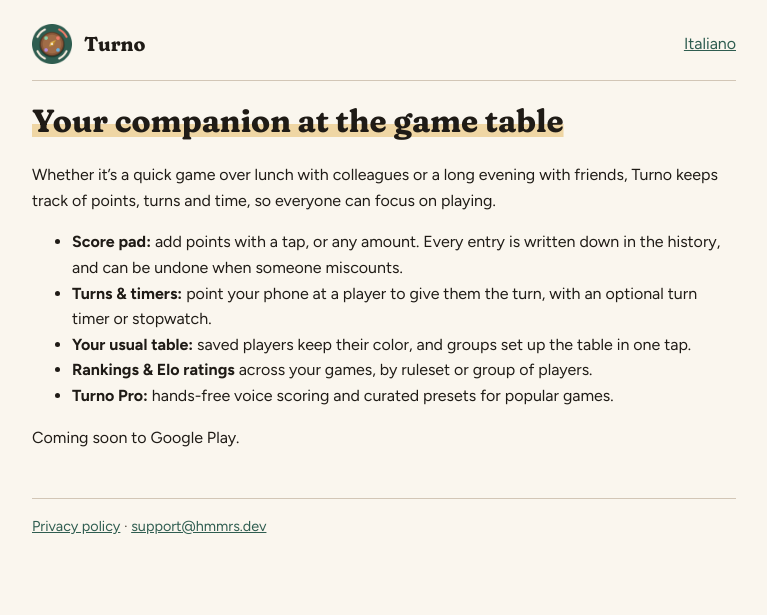
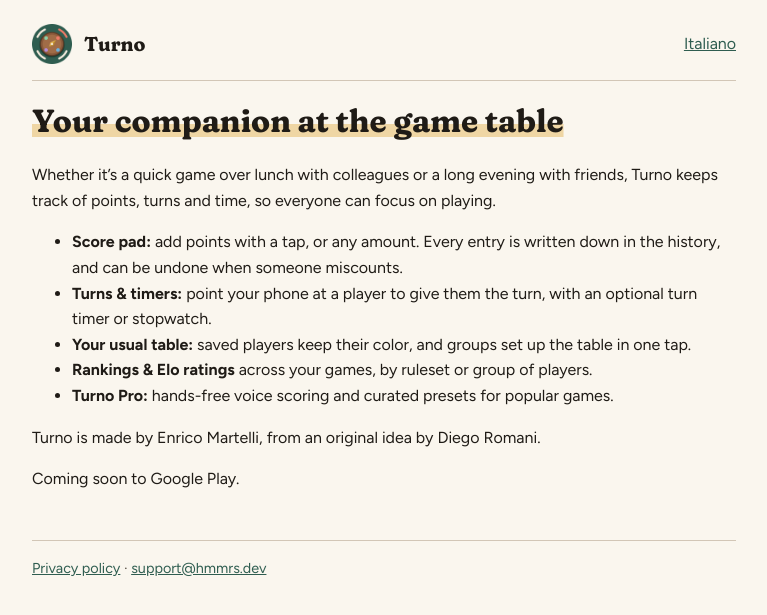
Before and after one commit to hmmrs-dev/hmmrs-dev.github.io, a Jekyll site: the page built from turno/index.md, in a window 1280 px wide. Shown: the top 615 px of the page, without its empty margins (256-1023 px from the left). Built offline with Jekyll 4.4.1, drawn with Linux system fonts in a browser that asks for light colours.

Commit message:
Credit Diego Romani for the original idea of Turno
Co-Authored-By: Claude Opus 5.5 (1M context) <noreply@anthropic.com>

```diff
--- a/turno/index.md
+++ b/turno/index.md
@@ -23,4 +23,6 @@ track of points, turns and time, so everyone can focus on playing.
 - **Rankings & Elo ratings** across your games, by ruleset or group of players.
 - **Turno Pro:** hands-free voice scoring and curated presets for popular games.
 
+Turno is made by {{ site.developer }}, from an original idea by Diego Romani.
+
 Coming soon to Google Play.
```
Also changed, not shown: turno/it/index.md (+2 -0 lines).
